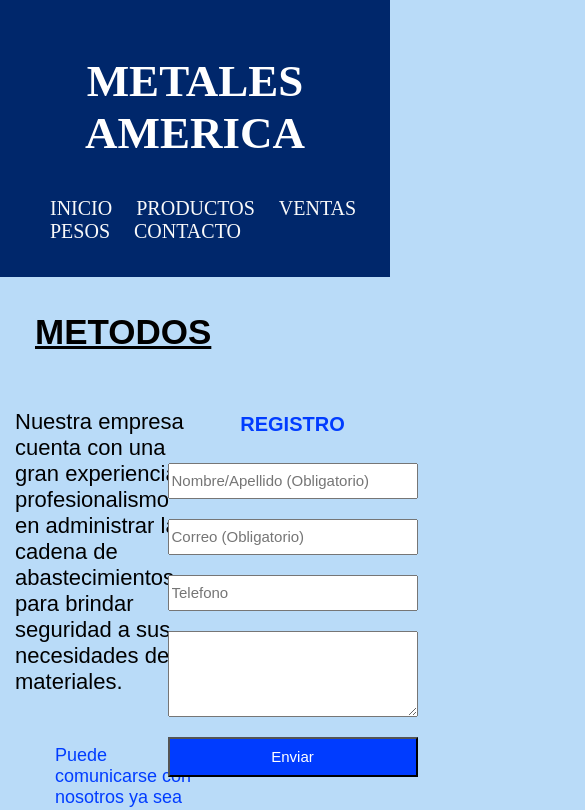
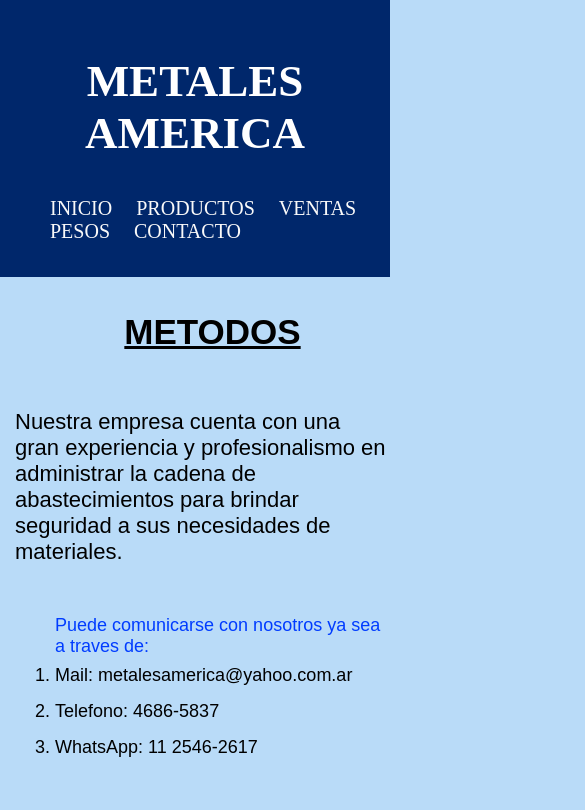
Before and after one commit to MartinPicasarri/Clase59915, a plain HTML site: page html/ventas.html in a window 390 px wide. Shown: the top 810 px of the page, 585 px wide, since content can reach past the window. Drawn offline with Linux system fonts and the light colour scheme.

Commit message:
Doceava Version

```diff
--- a/estilo.css
+++ b/estilo.css
@@ -265,6 +265,7 @@ footer {
 
     .contenedor{
         display: block;
+        height: 930px;
     }
 
     .contenedor img{
@@ -274,6 +275,16 @@ footer {
     .contenedor p{
         margin-top: 5px;
         text-align: center;
+    }
+
+    h3{
+        text-align: center;
+    }
+
+    .grilla-metodos{
+        grid-template-columns: 100%;
+        grid-template-rows: 460px 300px;
+        height: 900px;
     }
 
     .area-dos{
```
